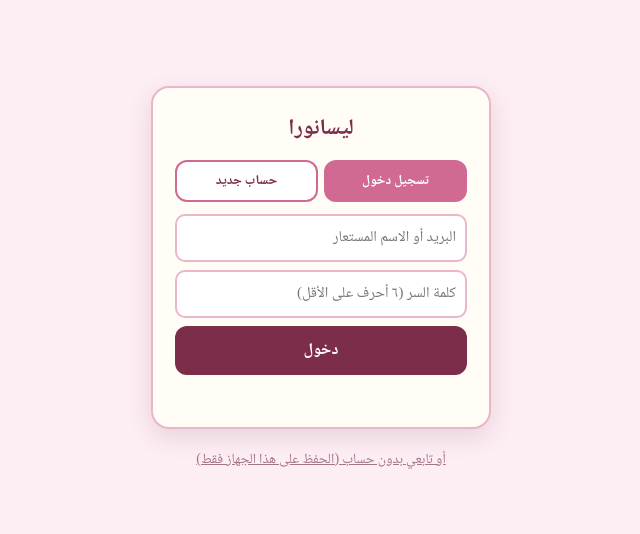
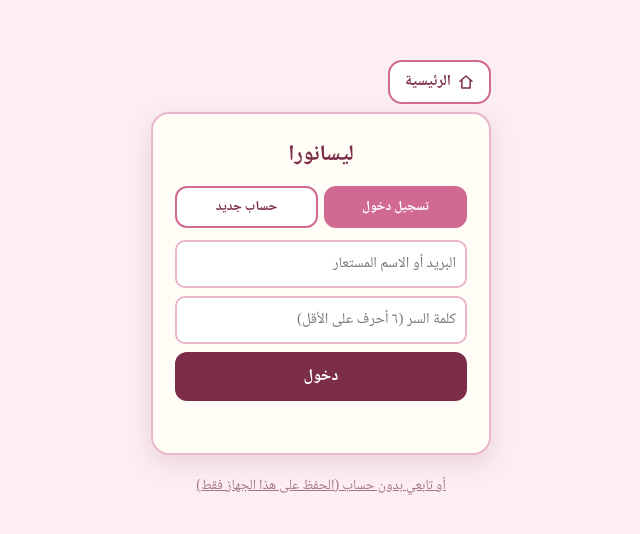
Before and after one commit to fatmasamehedu-cyber/lisanura, a plain HTML site: page board/index.html in a window 1280 px wide. Shown: the part 120-654 px from the top of the page, without its empty margins (319-959 px from the left). Drawn offline with nearby package versions, Linux system fonts and the light colour scheme; a web font is replaced by a local one.

Commit message:
Board: labeled Home button

```diff
--- a/board/index.html
+++ b/board/index.html
@@ -127,7 +127,7 @@ input[type=range]{accent-color:var(--rose);width:90px}
 #wheelCv{max-width:100%}
 .qres{font-family:'Amiri Quran','Naskh',serif;font-size:20px;color:var(--maroon);background:#fffdf6;border:2px solid var(--gold);border-radius:12px;padding:10px;max-height:150px;overflow-y:auto;text-align:center;line-height:2}
 body.viewer .rail,body.viewer .bottombar{display:none}
-body.viewer .topbar .tbtn:not(#fsBtn),body.viewer .pagenav button,body.viewer #saveState{display:none}
+body.viewer .topbar .tbtn:not(#fsBtn):not(#backBtn),body.viewer .pagenav button,body.viewer #saveState{display:none}
 body.viewer .pagenav{border:none}
 .liveBadge{position:fixed;top:64px;left:50%;transform:translateX(-50%);background:var(--maroon);color:#fff;padding:6px 18px;border-radius:20px;font-size:13px;font-weight:700;z-index:28;display:none}
 body.viewer .liveBadge{display:block}
@@ -160,7 +160,7 @@ body.viewer .liveBadge{display:block}
 <img class="mascot" src="teacher-full.png" alt="">
 
 <div class="topbar">
-  <button class="tbtn" id="backBtn" title="رجوع"><svg class="ic" viewBox="0 0 24 24"><path d="M9 6l6 6-6 6"/></svg></button>
+  <button class="tbtn" id="backBtn" title="الصفحة الرئيسية" style="gap:4px;padding-inline:10px"><svg class="ic" viewBox="0 0 24 24"><path d="M4 11l8-7 8 7"/><path d="M6.5 9.5V20h11V9.5"/></svg><b style="font-family:Naskh;font-size:15px">الرئيسية</b></button>
   <div class="title"><img src="teacher-point.png" alt=""><b>سَبُّورَةُ لِيسَانُورَا</b></div>
   <div class="pagenav">
     <button id="pgPrev" title="الصفحة السابقة"><svg class="ic" viewBox="0 0 24 24"><path d="M15 6l-6 6 6 6"/></svg></button>
@@ -993,7 +993,7 @@ function buildAcct(body){
     w.querySelector('#acOut').onclick=async()=>{await LN.signOut();location.reload();};});}
 function showAuthGate(){
   const g=document.getElementById('authGate');g.style.display='flex';
-  g.innerHTML='<div><div id="agBox"></div><div style="text-align:center;margin-top:12px"><button id="agSkip" style="background:none;border:none;color:#a4748a;font-family:Naskh;font-size:14px;text-decoration:underline;cursor:pointer">أو تابعي بدون حساب (الحفظ على هذا الجهاز فقط)</button></div></div>';
+  g.innerHTML='<div><div style="text-align:right;margin-bottom:8px"><button id="agHome" style="display:inline-flex;align-items:center;gap:6px;background:#fff;border:2px solid #d16a92;color:#7c2d49;border-radius:14px;padding:7px 14px;font-family:Naskh;font-size:15px;font-weight:700;cursor:pointer"><svg width="18" height="18" viewBox="0 0 24 24" fill="none" stroke="currentColor" stroke-width="2" stroke-linecap="round" stroke-linejoin="round"><path d="M4 11l8-7 8 7"/><path d="M6.5 9.5V20h11V9.5"/></svg>الرئيسية</button></div><div id="agBox"></div><div style="text-align:center;margin-top:12px"><button id="agSkip" style="background:none;border:none;color:#a4748a;font-family:Naskh;font-size:14px;text-decoration:underline;cursor:pointer">أو تابعي بدون حساب (الحفظ على هذا الجهاز فقط)</button></div></div>';
   LN.renderAuth(g.querySelector('#agBox'),{onAuth:async()=>{g.style.display='none';
     if(LN.profile&&LN.profile.role==='teacher'){
       const cloud=await LN.loadBoard();
@@ -1001,7 +1001,8 @@ function showAuthGate(){
         state=cloud.state;rehydrate();fit();syncPageUI();toast('رجعنا آخر سبورة محفوظة');}
       else toast('أهلاً بيكِ يا معلمة');}
     else toast('أهلاً بيكِ');}});
-  g.querySelector('#agSkip').onclick=()=>{g.style.display='none';};}
+  g.querySelector('#agSkip').onclick=()=>{g.style.display='none';};
+  g.querySelector('#agHome').onclick=()=>{location.href='../';};}
 
 /* ================= boot ================= */
 (async()=>{
```
